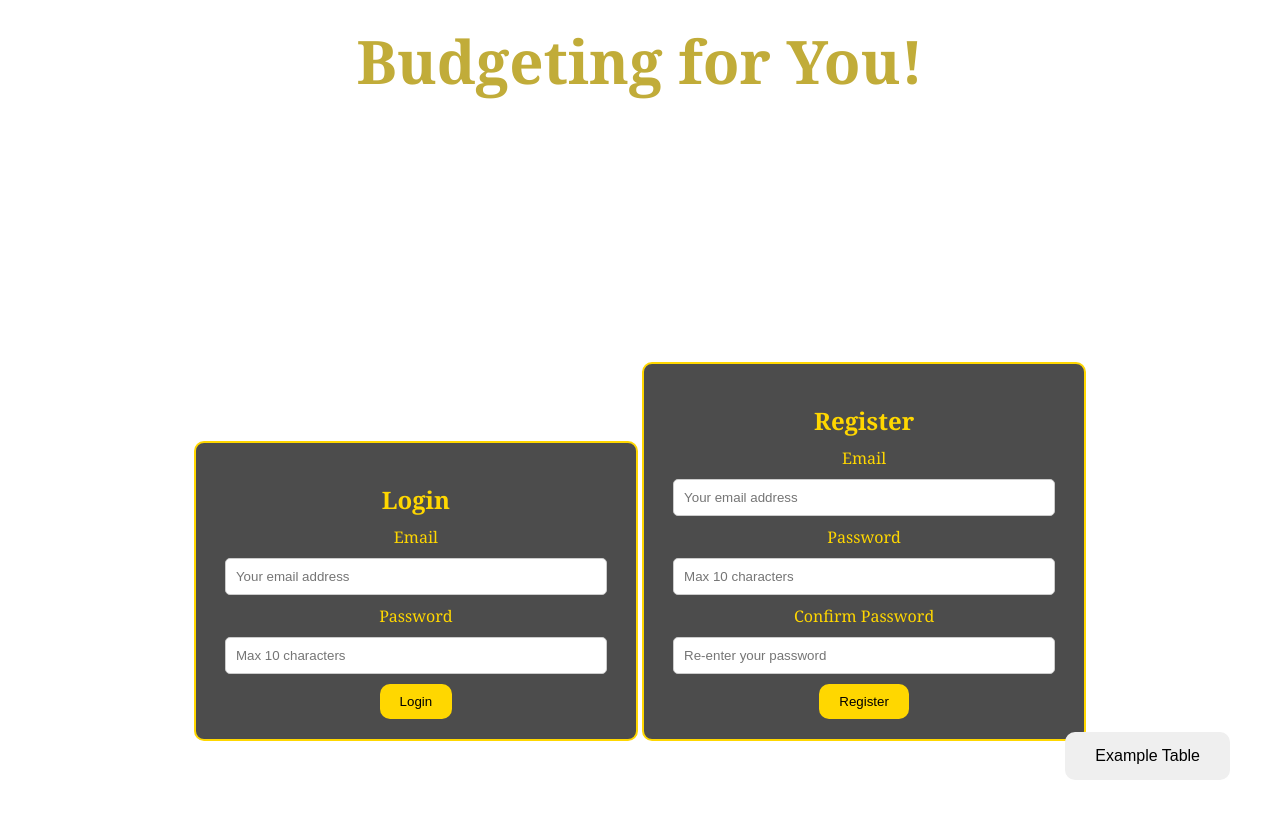
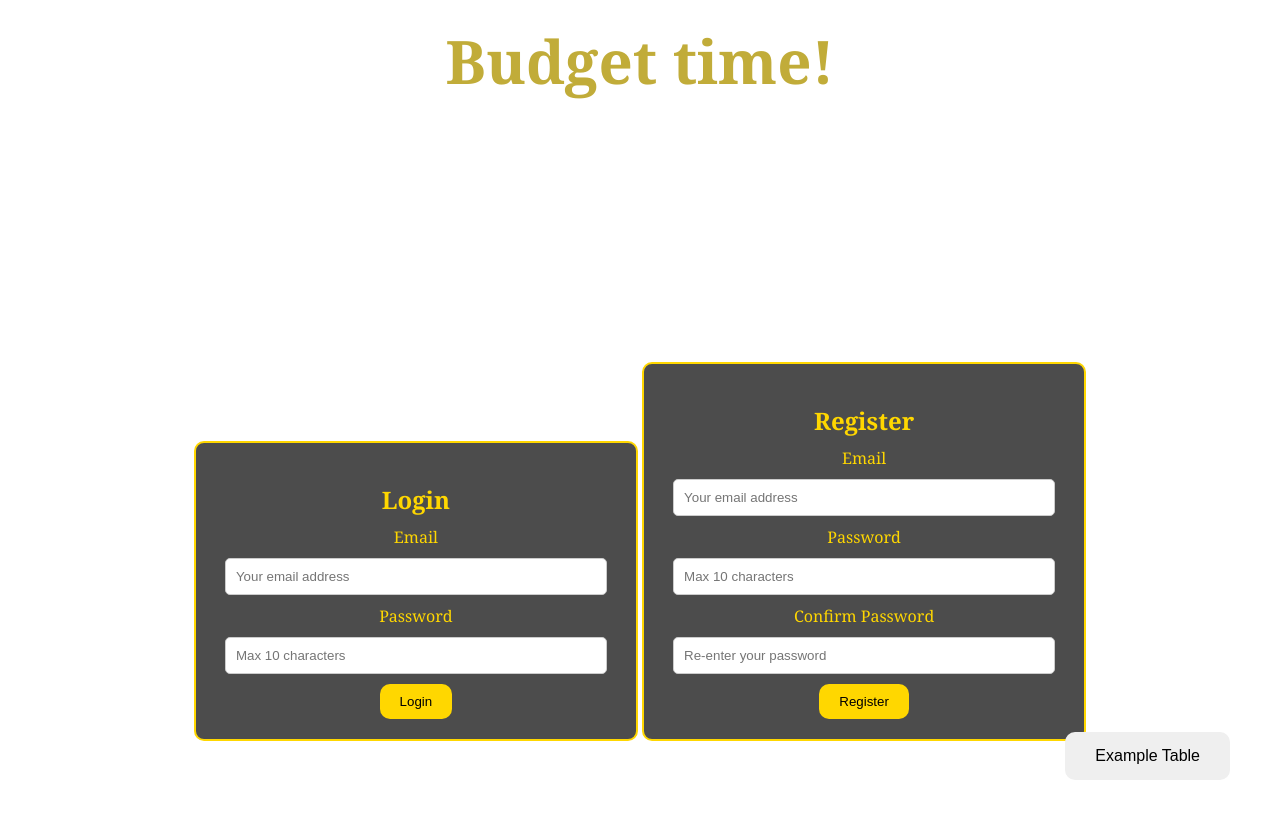
Before and after one commit to mjcs6073usmc/Budget_Website_Project, a plain HTML site: page index.html in a window 1280 px wide. Drawn offline with Linux system fonts and the light colour scheme.

Commit message:
Changed h1 name

```diff
--- a/index.html
+++ b/index.html
@@ -3,7 +3,7 @@
 <head>
     <meta charset="UTF-8">
     <meta name="viewport" content="width=device-width, initial-scale=1.0">
-    <title>Budgeting for You!</title>
+    <title>Budgeting!</title>
     <link rel="icon" type="image/png" href="Images/favicon_1.png">
 
     <style>
@@ -89,7 +89,7 @@
     </style>
 </head>
 <body>
-    <h1>Budgeting for You!</h1>
+    <h1>Budget time!</h1>
 
     <div class="form-container">
         <!-- Login Section -->
```
